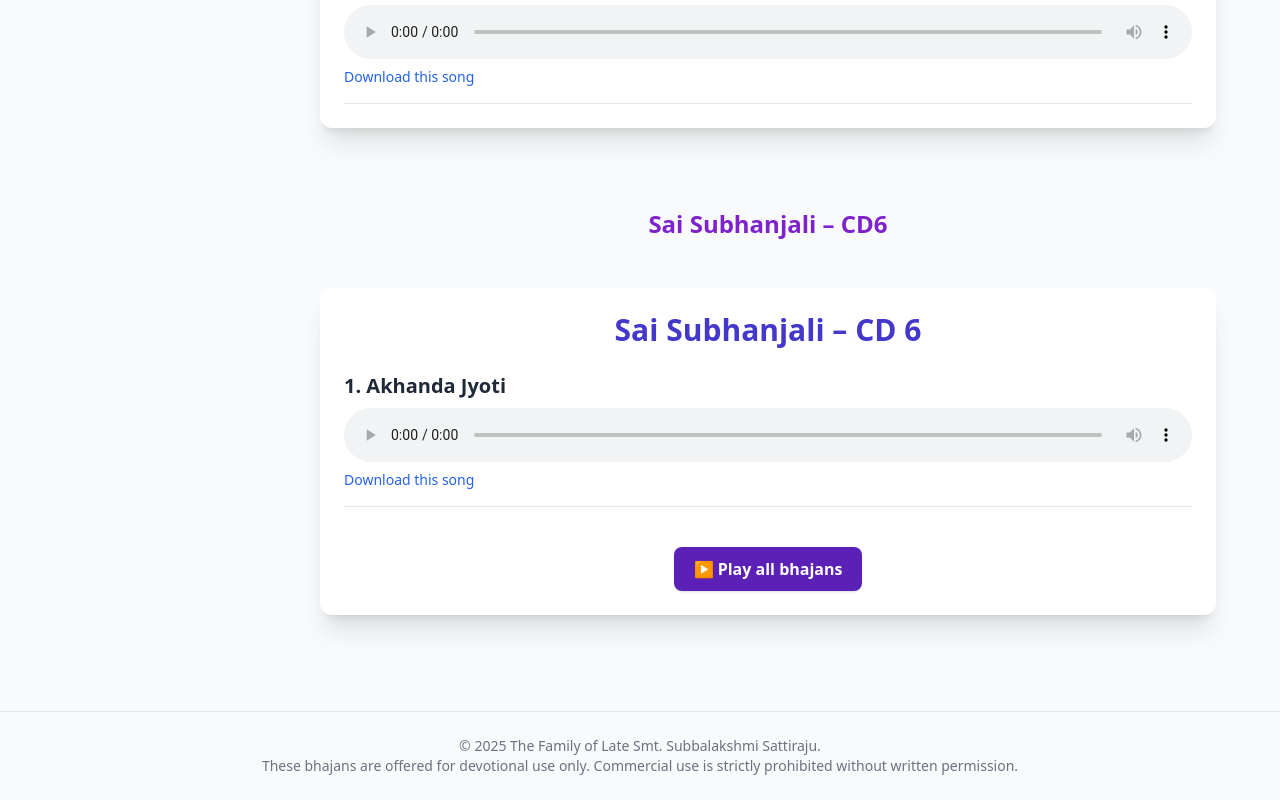
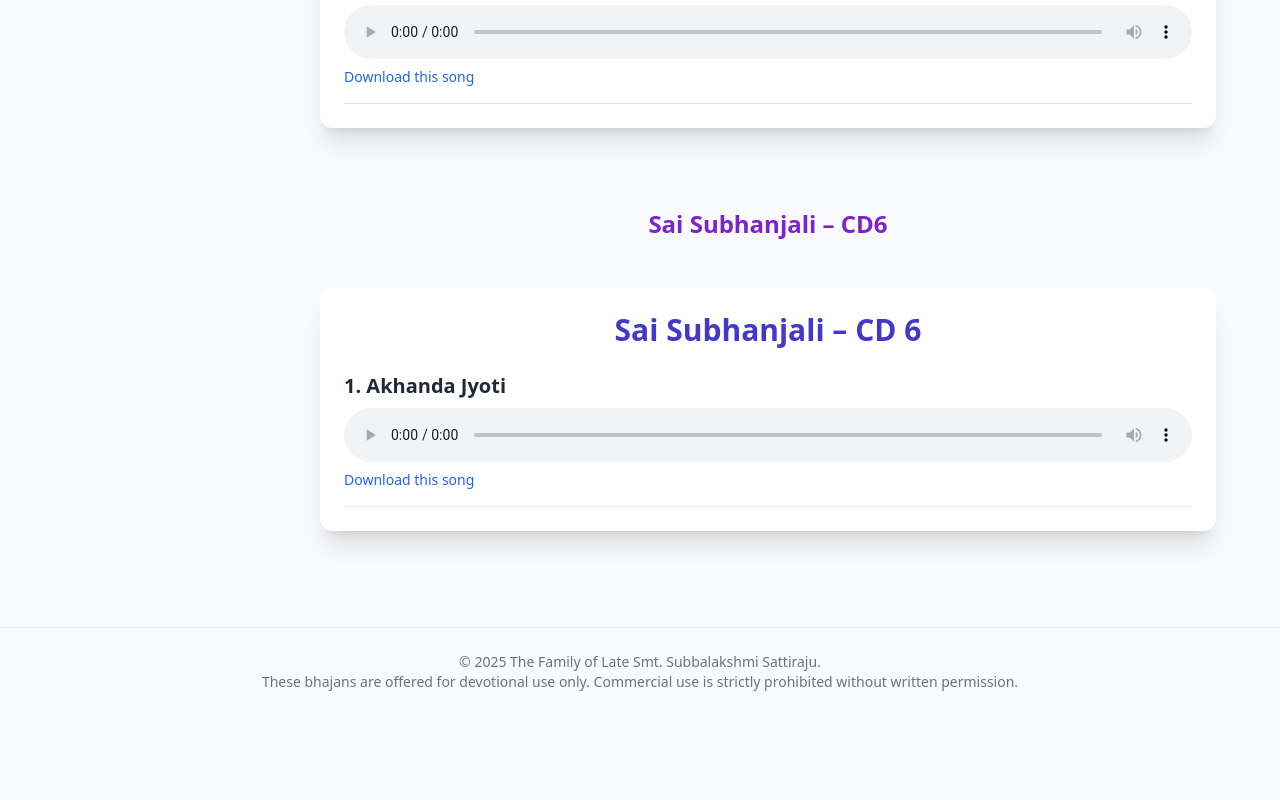
Before and after one commit to shekhar1971/saisubhanjali.com, a Next.js app: page /bhajans in a window 1280 px wide. Shown: the part 11145-11945 px from the top of the page. After the commit the page ends 11861 px from the top, so only its background shows below. Built offline with nearby package versions, Linux system fonts and the light colour scheme.

Commit message:
Update CD6Display.tsx

```diff
--- a/components/CD6Display.tsx
+++ b/components/CD6Display.tsx
@@ -1,45 +1,29 @@
-// components/CD6Display.tsx
 'use client';
+export default function CD6Display() {
+  const basePath =
+    "https://juotvbuuyiisjjviqofc.supabase.co/storage/v1/object/public/sai-subhanjali-audio/CD6/";
 
-import Link from 'next/link';
+  const songs = [
+    { file: "06 Track 1-Akhanda Jyoti.mp3", title: "Akhanda Jyoti" },
+  ];
 
-/* -------- paths & data -------- */
-const basePath =
-  'https://juotvbuuyiisjjviqofc.supabase.co/storage/v1/object/public/sai-subhanjali-audio/CD6/';
-
-const songs = [
-  { file: '06 Track 1-Akhanda Jyoti.mp3', title: 'Akhanda Jyoti' },
-  // add more as you upload:
-  // { file: '06 Track 2-XXX.mp3', title: 'Song Title' },
-];
-
-/*  export list for “Play All”  */
-export const tracks = songs.map((s) => ({
-  title: s.title,
-  file: `${basePath}${encodeURIComponent(s.file)}`,
-}));
-
-export default function CD6Display() {
   return (
-    <div className="mx-auto mt-12 max-w-4xl rounded-xl bg-white p-6 shadow-xl">
-      <h2 className="mb-6 text-center text-3xl font-bold text-indigo-700">
+    <div className="max-w-4xl mx-auto p-6 bg-white rounded-xl shadow-xl mt-12">
+      <h2 className="text-3xl font-bold text-center text-indigo-700 mb-6">
         Sai Subhanjali – CD 6
       </h2>
-
       <ul className="space-y-6">
-        {songs.map((song, i) => (
-          <li key={song.file} className="border-b pb-4">
-            <div className="mb-2 text-xl font-semibold text-gray-800">
-              {i + 1}. {song.title}
+        {songs.map((song, index) => (
+          <li key={index} className="border-b pb-4">
+            <div className="text-xl font-semibold text-gray-800 mb-2">
+              {index + 1}. {song.title}
             </div>
-
             <audio controls className="w-full">
               <source
                 src={`${basePath}${encodeURIComponent(song.file)}`}
                 type="audio/mpeg"
               />
             </audio>
-
             <a
               href={`${basePath}${encodeURIComponent(song.file)}`}
               download
@@ -50,16 +34,6 @@ export default function CD6Display() {
           </li>
         ))}
       </ul>
-
-      {/* ---- play-all link ---- */}
-      <div className="mt-10 text-center">
-        <Link
-          href="/bhajans/play-all"
-          className="inline-block rounded-lg bg-brand-700 px-5 py-2.5 font-semibold text-white shadow hover:bg-brand-800 transition"
-        >
-          ▶️ Play all bhajans
-        </Link>
-      </div>
     </div>
   );
 }
```
